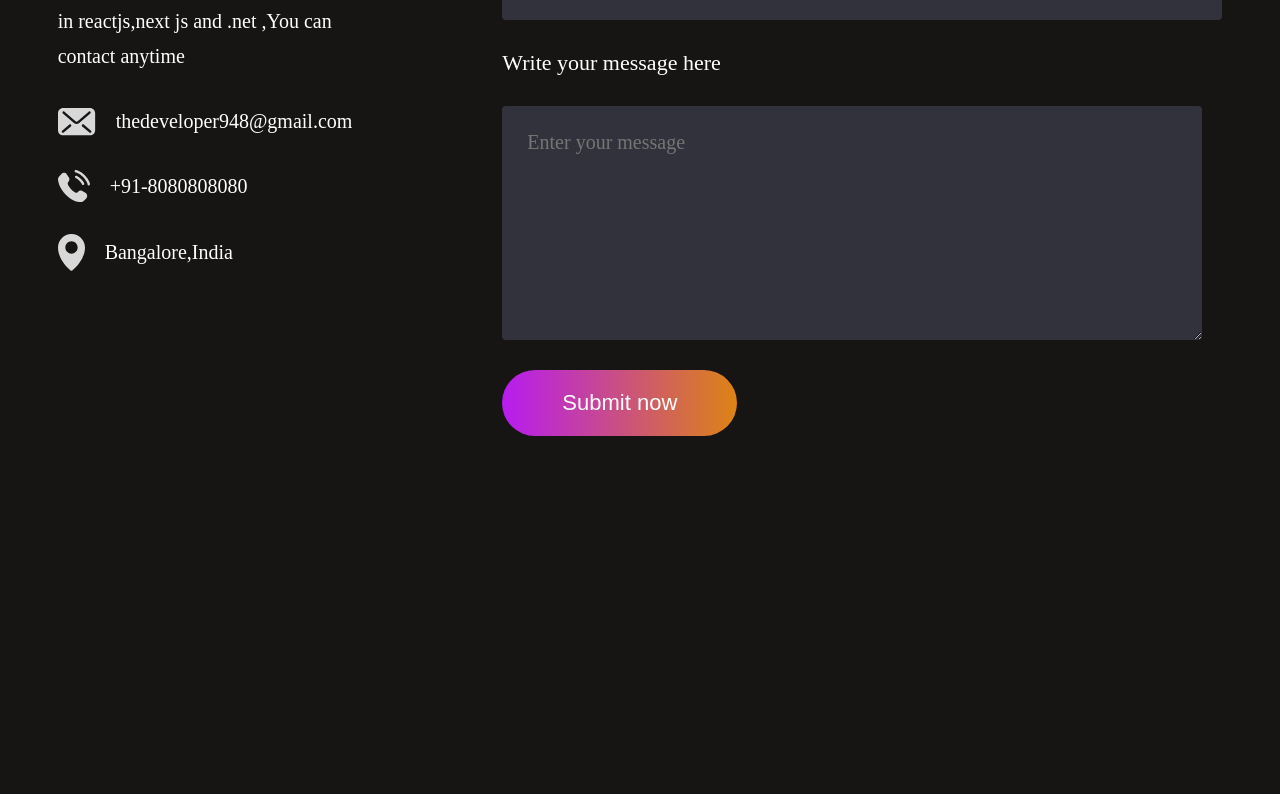
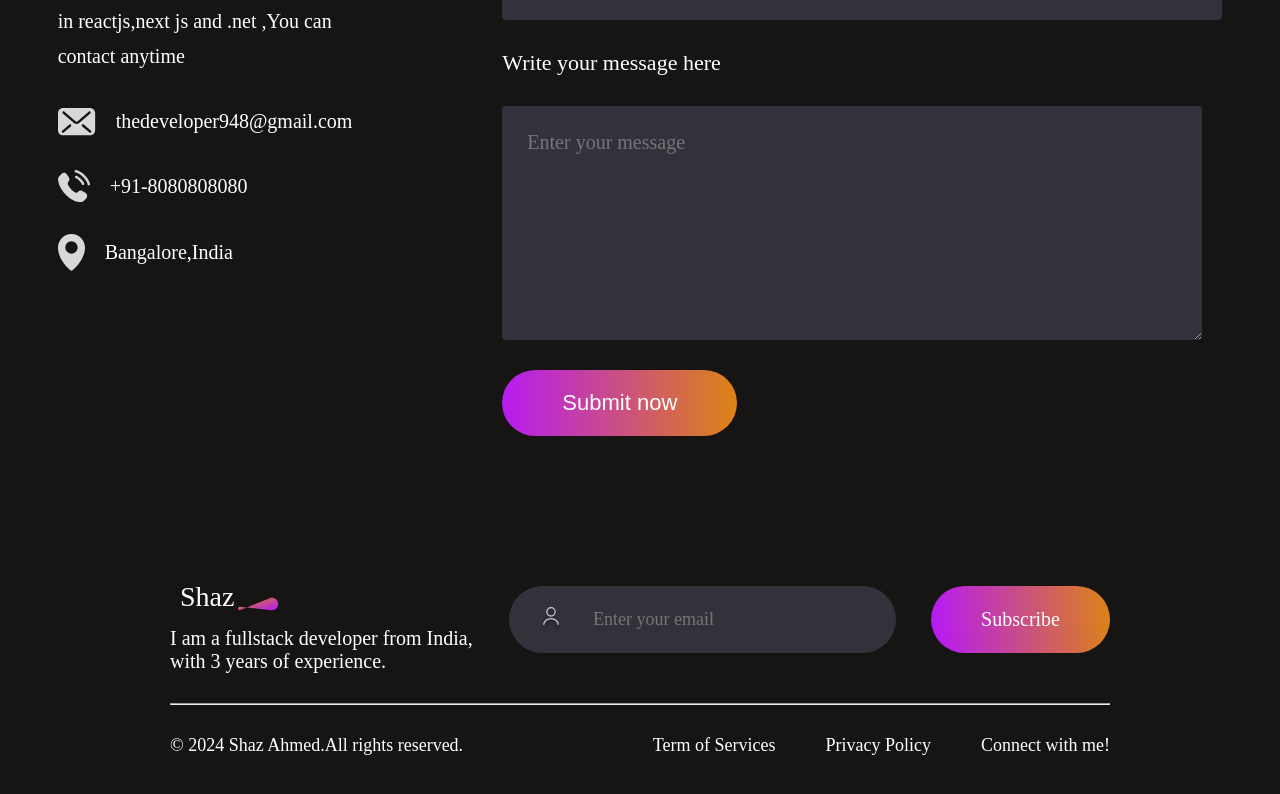
Before and after one commit to shaz290/portfolio-1, a React (Vite) app: page / in a window 1280 px wide. Shown: the part 5528-6322 px from the top of the page. Before the commit the page ends 6014 px from the top, so only its background shows below. Built offline with nearby package versions, Linux system fonts and the light colour scheme; a web font is replaced by a local one.

Commit message:
footer section

```diff
--- a/src/App.jsx
+++ b/src/App.jsx
@@ -5,6 +5,7 @@
 import Services from './Components/Services/Services'
 import MyWork from './Components/MyWork/MyWork'
 import Contact from './Components/Contact/Contact'
+import Footer from './Components/Footer/Footer'
 
 const App = () => {
   return (
@@ -15,6 +16,7 @@
       <Services />
       <MyWork />
       <Contact />
+      <Footer />
     </div>
   )
 }
--- /dev/null
+++ b/src/Components/Footer/Footer.css
@@ -0,0 +1,70 @@
+.footer {
+    margin: 50px 170px;
+    display: flex;
+    flex-direction: column;
+    gap: 30px;
+}
+
+.footer-top {
+    display: flex;
+    justify-content: space-between;
+}
+
+.footer-top-left p {
+    font-size: 20px;
+    max-width: 400px;
+}
+
+.footer-top-right {
+    display: flex;
+    align-items: center;
+    gap: 35px
+}
+
+.footer-email-input {
+    display: flex;
+    gap: 30px;
+    padding: 20px 30px;
+    border-radius: 50px;
+    background: #32323B;
+    padding-right: 80px;
+}
+
+.footer-email-input input {
+    outline: none;
+    border: none;
+    background: transparent;
+    color: white;
+    font-family: Outfit;
+    font-size: 18px;
+}
+
+.footer-subscribe {
+    font-size: 20px;
+    padding: 22px 50px;
+    border-radius: 50px;
+    background: linear-gradient(264deg, #DF8908 -5.09%, #B415FF 102.4%);
+    cursor: pointer;
+    transition: 0.3s;
+}
+
+.footer-bottom {
+    display: flex;
+    justify-content: space-between;
+    font-size: 18px;
+}
+
+.footer-bottom-right {
+    display: flex;
+    gap: 50px;
+    margin-bottom: 50px;
+}
+
+.footer-email-input:hover {
+    border: 2px solid white;
+}
+
+.footer-subscribe:hover {
+    transform: scale(1.1);
+    transition: 0.3s;
+}
--- /dev/null
+++ b/src/Components/Footer/Footer.jsx
@@ -0,0 +1,35 @@
+import React from 'react';
+import './Footer.css';
+import footer_logo from '../../assets/logo.svg';
+import user_icon from '../../assets/user_icon.svg';
+
+const Footer = () => {
+    return (
+        <div className='footer'>
+            <div className="footer-top">
+                <div className="footer-top-left">
+                    <img src={footer_logo} alt="Footer Logo" />
+                    <p>I am a fullstack developer from India, with 3 years of experience.</p>
+                </div>
+                <div className="footer-top-right">
+                    <div className="footer-email-input">
+                        <img src={user_icon} alt="User Icon" />
+                        <input type="email" placeholder='Enter your email' />
+                    </div>
+                    <div className="footer-subscribe">Subscribe</div>
+                </div>
+            </div>
+            <hr />
+            <div className="footer-bottom">
+                <p className='footer-bottom-left'>© 2024 Shaz Ahmed.All rights reserved.</p>
+                <div className="footer-bottom-right">
+                    <p>Term of Services</p>
+                    <p>Privacy Policy</p>
+                    <p>Connect with me!</p>
+                </div>
+            </div>
+        </div>
+    );
+}
+
+export default Footer;
```
